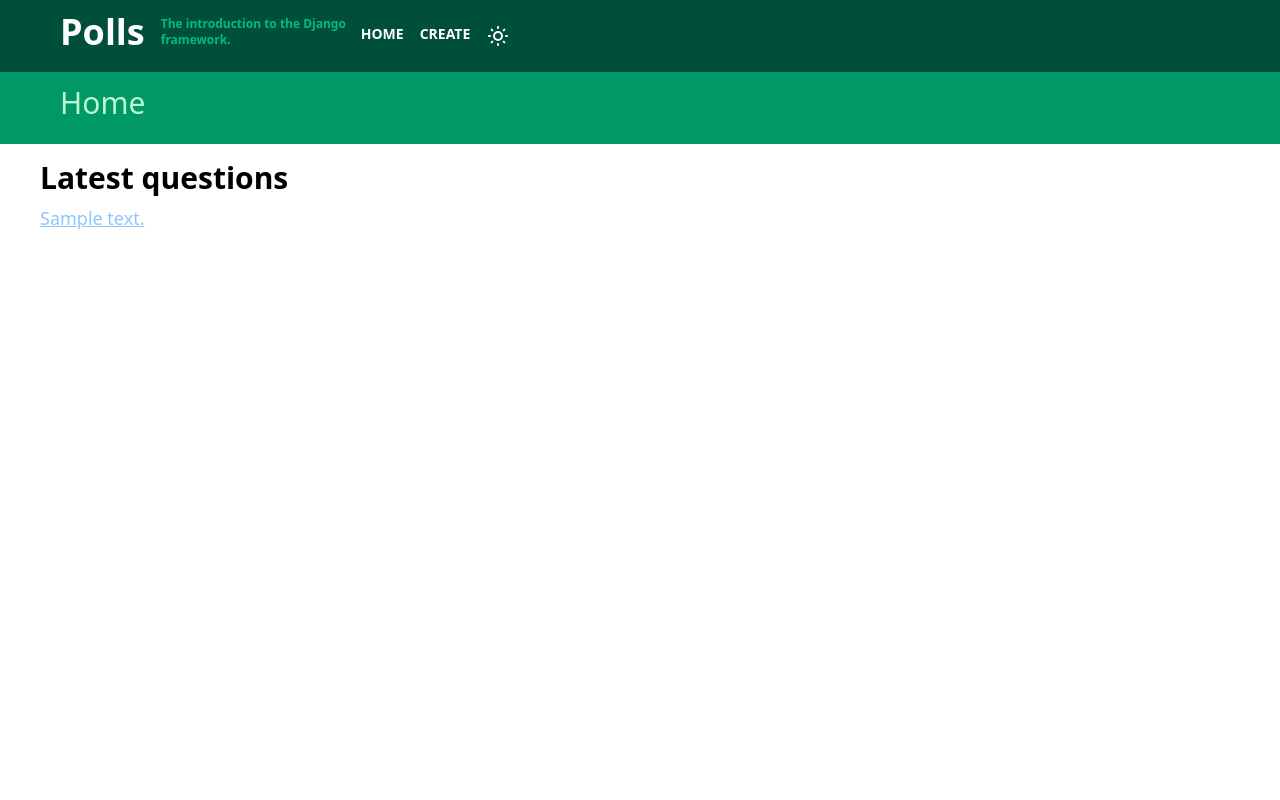
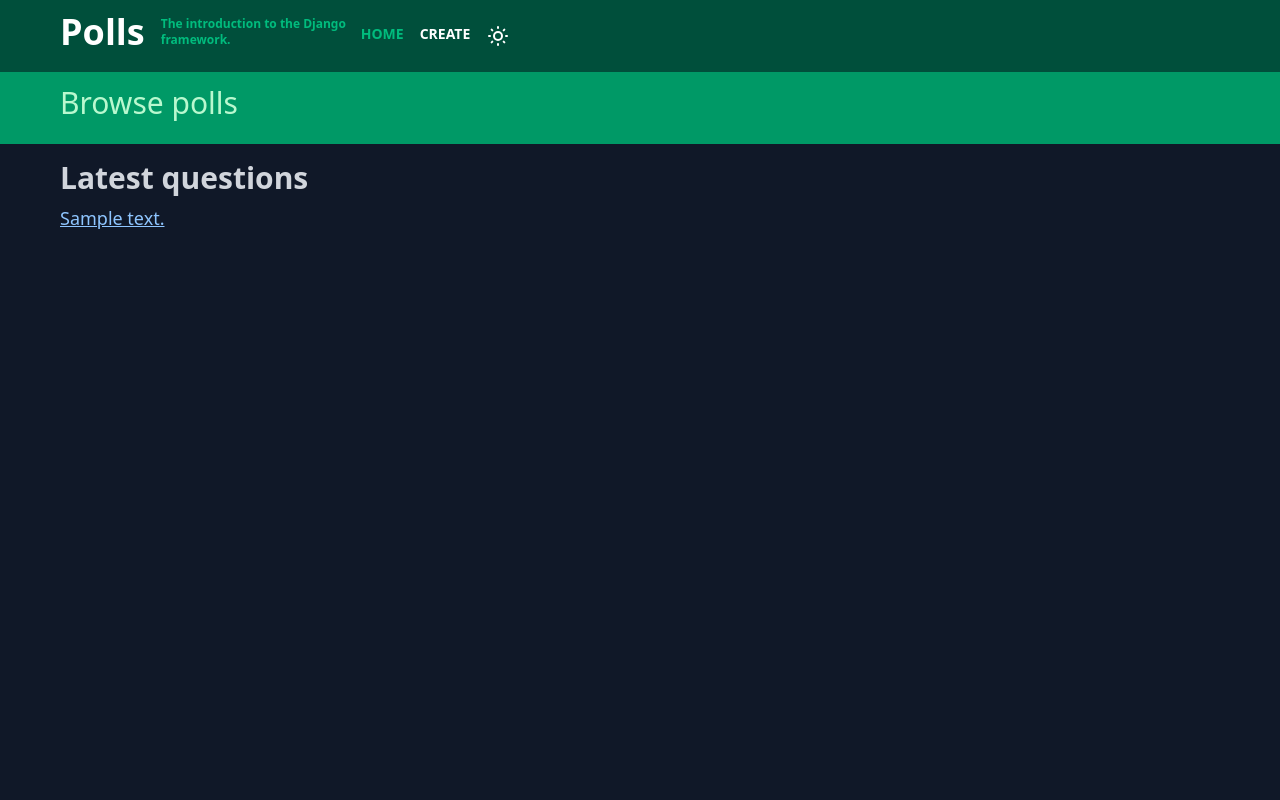
Before and after one commit to Huuuuuugo/learning_django, a Django app: page /polls/ in a window 1280 px wide. Run offline with Django 5.2, Linux system fonts and the light colour scheme; tables that the repository leaves empty hold one stand-in row (values such as "Sample post"); style sheets or scripts are compiled from the project's sources.

Commit message:
Create default template to be extended by all other templates - The template mimics the Djago website style - The default template has been applied on all other templates

```diff
--- /dev/null
+++ b/polls/templates/polls/default.html
@@ -0,0 +1,20 @@
+{% load static %}
+<html lang="en">
+    <head>
+        <meta charset="UTF-8">
+        <meta name="viewport" content="width=device-width, initial-scale=1.0">
+        <title>{% block title %}{% endblock title %}</title>
+        <link href="{% static 'css/tailwind.css' %}" rel="stylesheet">
+    </head>
+    <body class="bg-gray-900 text-gray-300">
+        {% include "polls/toolbar.html" %}
+
+        <header class="bg-emerald-600 min-h-18 text-green-200 ps-15 flex items-center text-3xl pb-2.5 mb-4">
+            {% block header %}{% endblock header %}
+        </header>
+
+        <section class="ms-15">
+            {% block body %}{% endblock body %}
+        </section>
+    </body>
+</html>
--- a/polls/templates/polls/header.html
+++ /dev/null
@@ -1,3 +0,0 @@
-<header class="bg-emerald-600 min-h-18 text-green-200 ps-15 flex items-center text-3xl pb-2.5 mb-4">
-    {{content}}
-</header>
--- a/polls/templates/polls/index.html
+++ b/polls/templates/polls/index.html
@@ -1,11 +1,14 @@
-{% load static %}
-<link href="{% static 'css/tailwind.css' %}" rel="stylesheet">
+{% extends "polls/default.html" %}
 
-<body>
-    {% include "polls/toolbar.html" %}
-    {% include "polls/header.html" with content="Home" %}
+{% block title %}Polls | Home{% endblock title %}
+
+{% block header %}
+<p>Browse polls</p>
+{% endblock header %}
+
+{% block body %}
     {% if question_list %}
-    <div class="flex-row ml-10">
+    <div class="flex-row">
     <h1 class="font-bold text-3xl mb-2">Latest questions</h1>
         <ul>
             {% for question in question_list %}
@@ -16,4 +19,4 @@
     {% else %}
         <p>No polls avaliable.</p>
     {% endif %}
-</body>
+{% endblock body %}
--- a/polls/templates/polls/toolbar.html
+++ b/polls/templates/polls/toolbar.html
@@ -4,10 +4,21 @@
         <p class="max-w-50 font-bold text-xs text-emerald-500 pt-1">The introduction to the Django framework.</p>
     </aside>
     <nav class="flex space-x-4">
-        <a class="text-white hover:text-emerald-500 font-bold text-sm" href="{% url "polls:index" %}">HOME</a>
-        <a class="text-white hover:text-emerald-500 font-bold text-sm" href="{% url "polls:create" %}">CREATE</a>
-        <a class="text-white hover:text-emerald-500 font-bold text-sm" href="">
+        <a class="text-white hover:text-emerald-600 font-bold text-sm" href="{% url "polls:index" %}">HOME</a>
+        <a class="text-white hover:text-emerald-600 font-bold text-sm" href="{% url "polls:create" %}">CREATE</a>
+        <a class="text-white hover:text-emerald-600 font-bold text-sm" href="">
             <svg xmlns="http://www.w3.org/2000/svg" width="24" height="24" viewBox="0 0 24 24" fill="none" stroke="currentColor" stroke-width="2" stroke-linecap="round" stroke-linejoin="round" class="lucide lucide-sun-medium"><circle cx="12" cy="12" r="4"/><path d="M12 3v1"/><path d="M12 20v1"/><path d="M3 12h1"/><path d="M20 12h1"/><path d="m18.364 5.636-.707.707"/><path d="m6.343 17.657-.707.707"/><path d="m5.636 5.636.707.707"/><path d="m17.657 17.657.707.707"/></svg>
         </a>
+        <script>
+            // highlight link to current page
+            const navOptions = document.getElementsByTagName('nav')[0].getElementsByTagName('a')
+            for (let option of navOptions) {
+                console.log(option.getAttribute("href"))
+                console.log(window.location.pathname)
+                if (option.getAttribute("href") == window.location.pathname) {
+                    option.className = "text-emerald-500 hover:text-emerald-600 font-bold text-sm"
+                }
+            }
+        </script>
     </nav>
 </div>
```
Also changed, not shown: polls/templates/polls/create.html (+9 -3 lines), polls/templates/polls/details.html (+8 -0 lines), polls/templates/polls/results.html (+8 -0 lines).
